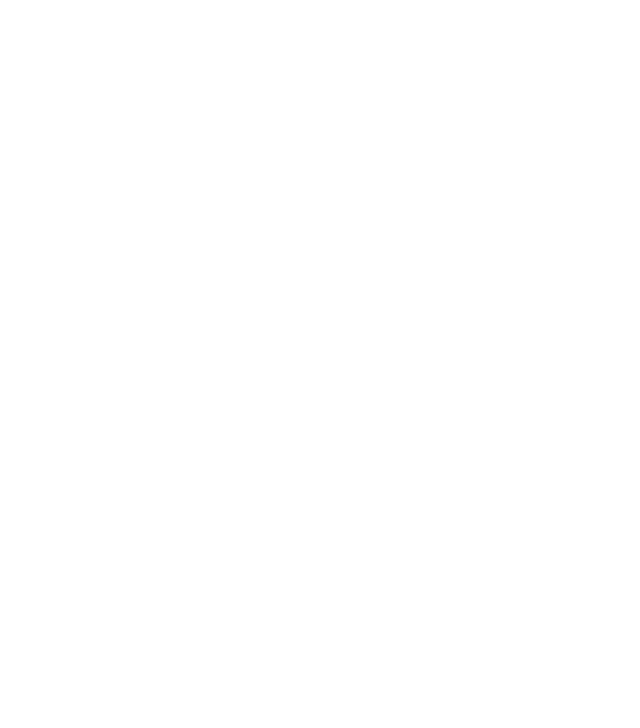
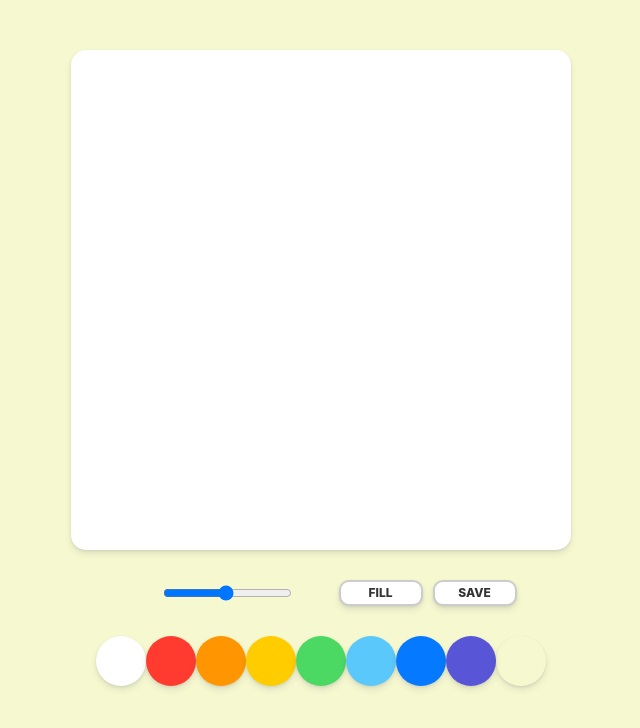
Before and after one commit to choijongha/paintJs, a plain HTML site: page index.html in a window 1280 px wide. Shown: the whole page, without its empty margins (319-959 px from the left). Drawn offline with Linux system fonts and the light colour scheme.

Commit message:
finish styles

```diff
--- /dev/null
+++ b/css/reset.css
@@ -0,0 +1,124 @@
+html,
+body,
+div,
+span,
+applet,
+object,
+iframe,
+h1,
+h2,
+h3,
+h4,
+h5,
+h6,
+p,
+blockquote,
+pre,
+a,
+abbr,
+acronym,
+address,
+big,
+cite,
+code,
+del,
+dfn,
+em,
+img,
+ins,
+kbd,
+q,
+s,
+samp,
+small,
+strike,
+strong,
+sub,
+sup,
+tt,
+var,
+b,
+u,
+i,
+center,
+dl,
+dt,
+dd,
+ol,
+ul,
+li,
+fieldset,
+form,
+label,
+legend,
+table,
+caption,
+tbody,
+tfoot,
+thead,
+tr,
+th,
+td,
+article,
+aside,
+canvas,
+details,
+embed,
+figure,
+figcaption,
+footer,
+header,
+hgroup,
+menu,
+nav,
+output,
+ruby,
+section,
+summary,
+time,
+mark,
+audio,
+video {
+  margin: 0;
+  padding: 0;
+  border: 0;
+  font-size: 100%;
+  font: inherit;
+  vertical-align: baseline;
+}
+/* HTML5 display-role reset for older browsers */
+article,
+aside,
+details,
+figcaption,
+figure,
+footer,
+header,
+hgroup,
+menu,
+nav,
+section {
+  display: block;
+}
+body {
+  line-height: 1;
+}
+ol,
+ul {
+  list-style: none;
+}
+blockquote,
+q {
+  quotes: none;
+}
+blockquote:before,
+blockquote:after,
+q:before,
+q:after {
+  content: "";
+  content: none;
+}
+table {
+  border-collapse: collapse;
+  border-spacing: 0;
+}
--- /dev/null
+++ b/css/styles.css
@@ -0,0 +1,96 @@
+@import "/css/reset.css";
+body {
+  background-color: #f6f9cf;
+  font-family: -apple-system, BlinkMacSystemFont, "Segoe UI", Roboto, Oxygen,
+    Ubuntu, Cantarell, "Open Sans", "Helvetica Neue", sans-serif;
+  display: flex;
+  flex-direction: column;
+  align-items: center;
+  padding: 50px 0;
+}
+
+.canvas {
+  width: 500px;
+  height: 500px;
+  background-color: white;
+  border-radius: 15px;
+  box-shadow: 0 4px 6px rgba(50, 50, 93, 0.11), 0 1px 3px rgba(0, 0, 0, 0.08);
+}
+.controls {
+  margin-top: 30px;
+  display: flex;
+  flex-direction: column;
+  align-items: center;
+}
+.controls__setting {
+  margin-bottom: 30px;
+}
+.controls__setting,
+.controls__range,
+.controls__btns {
+  display: flex;
+  align-items: center;
+  justify-content: center;
+}
+.controls .controls__range {
+  padding: 0 40px;
+}
+.controls .controls__btns {
+}
+.controls__btns button {
+  all: unset;
+  cursor: pointer;
+  background-color: white;
+  padding: 5px 0;
+  margin: 0 5px;
+  width: 80px;
+  text-align: center;
+  border-radius: 10px;
+  box-shadow: 0 4px 6px rgba(50, 50, 93, 0.11), 0 1px 3px rgba(0, 0, 0, 0.08);
+  border: 2px solid rgba(0, 0, 0, 0.2);
+  color: rgba(0, 0, 0, 0.8);
+  text-transform: uppercase;
+  font-weight: 800;
+  font-size: 12px;
+}
+.controls__btns button:active {
+  transform: scale(0.98);
+}
+.controls .controls__colors {
+  display: flex;
+}
+
+.controls__colors .controls__color {
+  width: 50px;
+  height: 50px;
+  box-shadow: 0 4px 6px rgba(50, 50, 93, 0.11), 0 1px 3px rgba(0, 0, 0, 0.08);
+  border-radius: 50%;
+  cursor: pointer;
+}
+.controls__color:nth-child(0) {
+  background-color: #2c2c2c;
+}
+.controls__color:nth-child(1) {
+  background-color: white;
+}
+.controls__color:nth-child(2) {
+  background-color: #ff3b30;
+}
+.controls__color:nth-child(3) {
+  background-color: #ff9500;
+}
+.controls__color:nth-child(4) {
+  background-color: #ffcc00;
+}
+.controls__color:nth-child(5) {
+  background-color: #4cd963;
+}
+.controls__color:nth-child(6) {
+  background-color: #5ac8fa;
+}
+.controls__color:nth-child(7) {
+  background-color: #0579ff;
+}
+.controls__color:nth-child(8) {
+  background-color: #5856d6;
+}
--- a/index.html
+++ b/index.html
@@ -5,8 +5,32 @@
     <meta http-equiv="X-UA-Compatible" content="IE=edge">
     <meta name="viewport" content="width=device-width, initial-scale=1.0">
     <title>Paint JS</title>
+    <link rel="stylesheet" href="/css/styles.css" />
 </head>
 <body>
-    <script src="app.js"></script>
+    <canvas id="jsCanvas" class="canvas"></canvas>
+    <div class="controls">
+        <div class="controls__setting">
+            <div class="controls__range">
+                <input type="range" id="jsRange" min="0.1" max="5" value="2.5" step="0.1" />
+            </div>
+            <div class="controls__btns">
+                <button id="jsMode">Fill</button>
+                <button id="jsSave">Save</button>
+            </div>
+        </div>
+        <div class="controls__colors" id="jsColors">
+            <div class="controls__color"></div>
+            <div class="controls__color"></div>
+            <div class="controls__color"></div>
+            <div class="controls__color"></div>
+            <div class="controls__color"></div>
+            <div class="controls__color"></div>
+            <div class="controls__color"></div>
+            <div class="controls__color"></div>
+            <div class="controls__color"></div>
+        </div>
+    </div>
+    <script src="/js/app.js"></script>
 </body>
 </html>
```
Also changed, not shown: js/app.js (added), styles.css (deleted).
